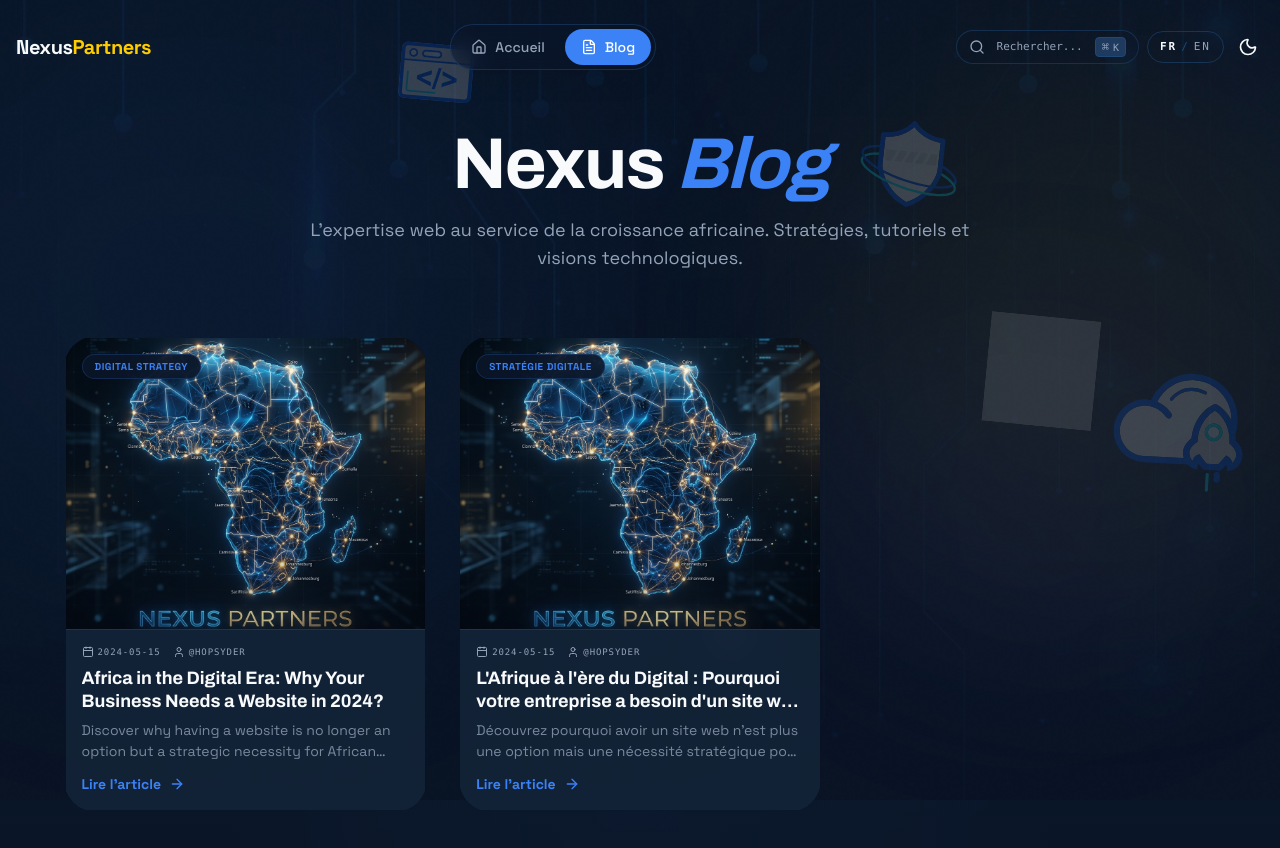
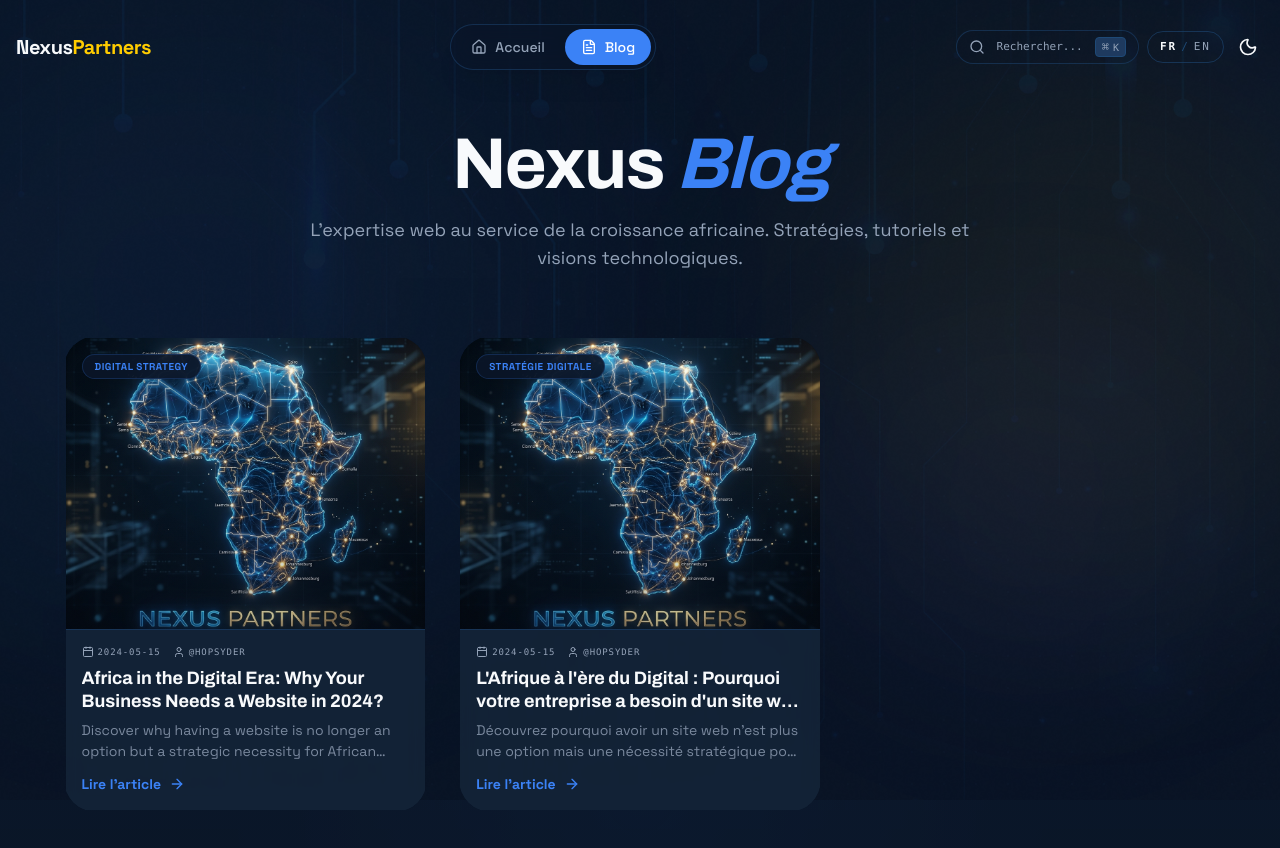
Before and after one commit to Hop-Syder/projet-nexus, a Next.js app: page /blog in a window 1280 px wide. Shown: the top 848 px of the page. Built offline with nearby package versions, Linux system fonts and the light colour scheme; grey boxes are pictures that could not be loaded.

Commit message:
feat: refine background UI, remove tech icons, and add english blog version

```diff
--- a/components/site-background.tsx
+++ b/components/site-background.tsx
@@ -8,15 +8,6 @@
  * @description Arrière-plan premium avec orbes de lumière "Aurora" animés
  * @updated 2024-05-15
  */
-const techIcons = [
-  { src: "/background-prototypes/availability-svgrepo-com.svg", pos: { top: "5%", left: "30%" }, size: 90, duration: 32 },
-  { src: "/background-prototypes/cloud-acceleration-svgrepo-com.svg", pos: { top: "45%", right: "2%" }, size: 160, duration: 40 },
-  { src: "/background-prototypes/dns-svgrepo-com.svg", pos: { bottom: "12%", right: "40%" }, size: 100, duration: 25 },
-  { src: "/background-prototypes/host-record-svgrepo-com.svg", pos: { top: "60%", left: "8%" }, size: 130, duration: 35 },
-  { src: "/background-prototypes/intelligent-positioning-svgrepo-com.svg", pos: { bottom: "45%", right: "15%" }, size: 110, duration: 30 },
-  { src: "/background-prototypes/safe-and-stable-svgrepo-com.svg", pos: { top: "15%", right: "25%" }, size: 120, duration: 28 },
-];
-
 export function SiteBackground() {
   return (
     <div
@@ -79,36 +70,6 @@
         />
       </div>
 
-      {/* Éléments Technologiques Flottants (SVG Prototypes) */}
-      <div className="absolute inset-0 opacity-[0.15] dark:opacity-[0.25]">
-        {techIcons.map((icon, index) => (
-          <motion.img
-            key={index}
-            src={icon.src}
-            alt=""
-            className="grayscale invert dark:invert-0 brightness-0 dark:brightness-100"
-            style={{
-              position: "absolute",
-              width: icon.size,
-              height: icon.size,
-              ...icon.pos,
-              filter: "none",
-            }}
-            animate={{
-              y: [0, -50, 0],
-              x: [0, 30, 0],
-              rotate: [0, 20, 0],
-              opacity: [0.6, 1, 0.6],
-            }}
-            transition={{
-              duration: icon.duration,
-              repeat: Infinity,
-              ease: "easeInOut",
-            }}
-          />
-        ))}
-      </div>
-
       {/* Overlay de grain pour texture premium */}
       <div className="absolute inset-0 bg-noise opacity-[0.015] mix-blend-overlay" />
     </div>
```
